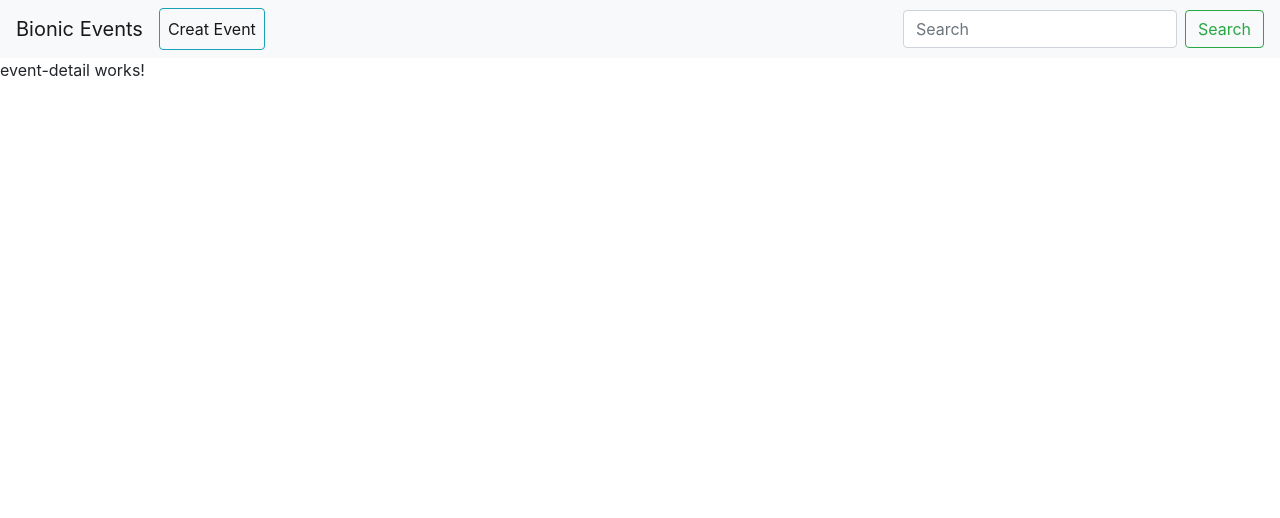
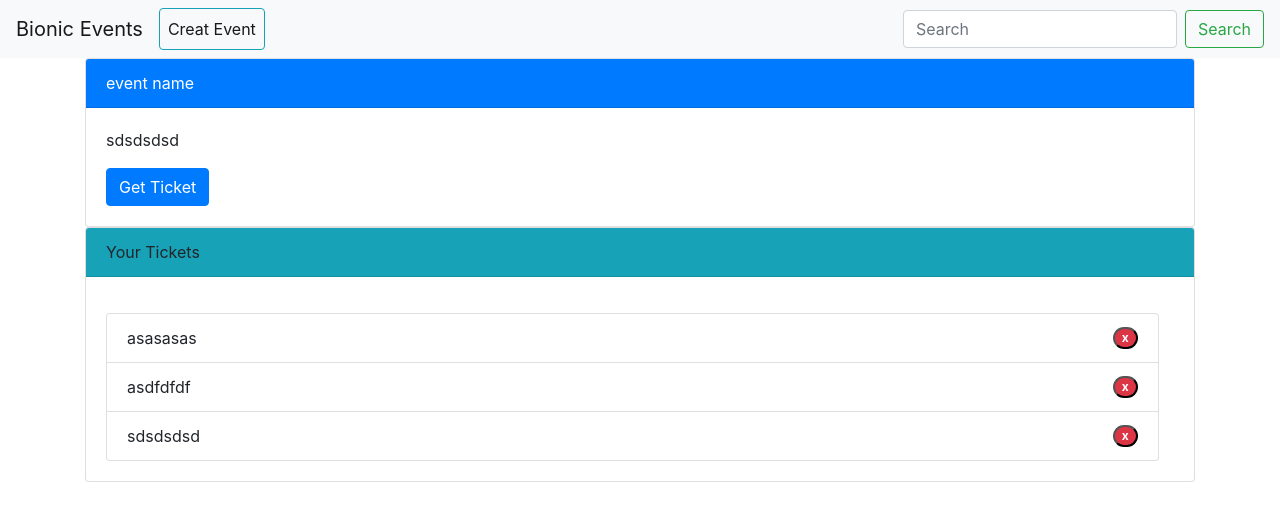
Before and after one commit to Mikearaya/bionic_event_dapp, an Angular app in the folder frontend/: page /event/1 in a window 1280 px wide. Shown: the top 518 px of the page. Built offline with nearby package versions, Linux system fonts and the light colour scheme.

Commit message:
edited event detail page

```diff
--- a/frontend/src/app/event-api.service.ts
+++ b/frontend/src/app/event-api.service.ts
@@ -1,6 +1,6 @@
 import { Injectable } from "@angular/core";
 import { HttpClient } from "@angular/common/http";
-import { Observable } from "rxjs";
+import { Observable, of } from "rxjs";
 import { EventModel } from "./event.model";
 import { EventDetailModel } from "./event-detail-model";
 
@@ -12,7 +12,13 @@ export class EventApiService {
   constructor(private httpClient: HttpClient) {}
 
   getEventById(id: string): Observable<EventDetailModel> {
-    return this.httpClient.get<EventDetailModel>(this.controller);
+    return of({
+      name: "event name",
+      description: "sdsdsdsd",
+      location: "addis ababa",
+      id: "kdsksdkfkdfksdfksdf",
+      ticketId: ["asasasas", "asdfdfdf", "sdsdsdsd"]
+    });
   }
 
   getEventsList(): Observable<EventModel[]> {
--- a/frontend/src/app/event-detail-model.ts
+++ b/frontend/src/app/event-detail-model.ts
@@ -3,6 +3,6 @@ export class EventDetailModel {
   name: string;
   location: string;
   description: string;
-  image: string;
+  image?: string;
   ticketId: string[];
 }
--- a/frontend/src/app/event-detail/event-detail.component.css
+++ b/frontend/src/app/event-detail/event-detail.component.css
@@ -0,0 +1,4 @@
+.ticket-box {
+  float: left;
+  width: 50%;
+}
--- a/frontend/src/app/event-detail/event-detail.component.html
+++ b/frontend/src/app/event-detail/event-detail.component.html
@@ -1,3 +1,56 @@
-<p>
-  event-detail works!
-</p>
+<div class="container">
+  <div class="row">
+    <div class="col-12">
+      <div class="card">
+        <div class="card-header bg-primary text-white">
+          {{ eventDetail.name }}
+        </div>
+        <div class="card-body">
+          <p class="card-text">
+            {{ eventDetail.description }}
+          </p>
+          <button (click)="getTicket()" href="#" class="btn btn-primary">
+            Get Ticket
+          </button>
+        </div>
+      </div>
+    </div>
+  </div>
+  <div class="row">
+    <div class="col-12">
+      <div class="card">
+        <div class="card-header bg-info">
+          Your Tickets
+        </div>
+        <div class="card-body">
+          <p class="card-text"></p>
+          <div
+            class="alert alert-info"
+            role="alert"
+            *ngIf="!eventDetail.ticketId.length"
+          >
+            No Tickets Purchase For Event
+          </div>
+          <ul class="list-group container" *ngIf="eventDetail.ticketId.length">
+            <li
+              class="list-group-item d-flex justify-content-between align-items-center"
+              *ngFor="
+                let ticket of eventDetail.ticketId;
+                let i = index;
+                let last = last
+              "
+            >
+              {{ ticket }}
+              <button
+                (click)="getRefund()"
+                class="badge badge-danger badge-pill"
+              >
+                x
+              </button>
+            </li>
+          </ul>
+        </div>
+      </div>
+    </div>
+  </div>
+</div>
--- a/frontend/src/app/event-detail/event-detail.component.ts
+++ b/frontend/src/app/event-detail/event-detail.component.ts
@@ -1,15 +1,39 @@
-import { Component, OnInit } from '@angular/core';
+import { Component, OnInit } from "@angular/core";
+import { EventDetailModel } from "../event-detail-model";
+import { EventApiService } from "../event-api.service";
+import { ActivatedRoute } from "@angular/router";
 
 @Component({
-  selector: 'app-event-detail',
-  templateUrl: './event-detail.component.html',
-  styleUrls: ['./event-detail.component.css']
+  selector: "app-event-detail",
+  templateUrl: "./event-detail.component.html",
+  styleUrls: ["./event-detail.component.css"]
 })
 export class EventDetailComponent implements OnInit {
+  eventDetail: EventDetailModel;
+  private eventId: string;
 
-  constructor() { }
+  constructor(
+    private eventApi: EventApiService,
+    private activatedRoute: ActivatedRoute
+  ) {
+    this.eventDetail = new EventDetailModel();
+  }
 
   ngOnInit() {
+    this.eventId = this.activatedRoute.snapshot.paramMap.get("eventId");
+
+    if (this.eventId) {
+      this.eventApi
+        .getEventById(this.eventId)
+        .subscribe((event: EventDetailModel) => (this.eventDetail = event));
+    }
   }
 
+  getRefund(): void {
+    alert("inside get refund");
+  }
+
+  getTicket(): void {
+    alert("inside get ticket");
+  }
 }
```
